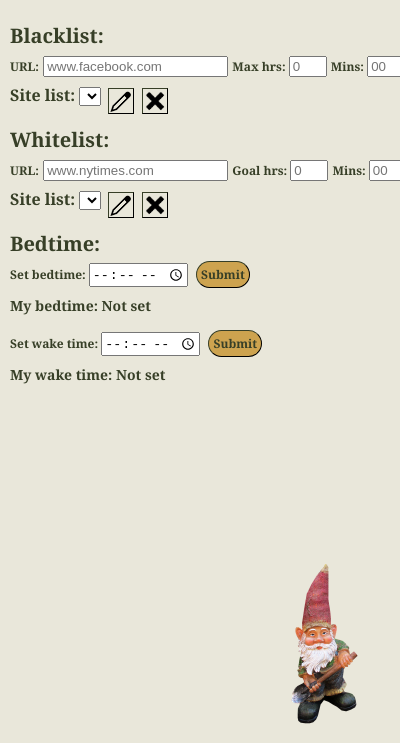
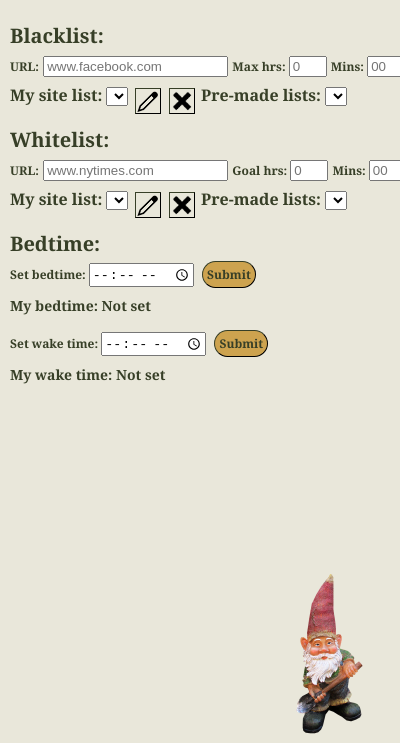
Before and after one commit to dreykhtman/scream-team, a browser extension: page Scream-Project/popup.html in a window 400 px wide. Both pictures are taken after a click on the button "Expand / Collapse". Shown: the part 111-854 px from the top of the page. Drawn offline with Linux system fonts and the light colour scheme.

Commit message:
added frontend for package drowdowns, added readme file

```diff
--- a/Scream-Project/popup.html
+++ b/Scream-Project/popup.html
@@ -39,13 +39,17 @@
           <input id="settings-redlist-section-form-submit" type="submit">
         </div>
         <div class="settings-redlist-section-form-dropdown">
-          <span>Site list:</span>
+          <span>My site list:</span>
           <select id="settings-redlist-section-form-dropdown-options"> <!-- dropdown list of sites -->
               <option selected disabled hidden value=''></option>
             </select>
-            <button id="redlist-edit-btn"></button>
-            <button id="redlist-delete-btn"></button>
+            <button id="redlist-edit-btn" title="Edit"></button>
+            <button id="redlist-delete-btn" title="Delete"></button>
           </form>
+          <span class="packages" id="settings-redlist-section-form-packages">Pre-made lists: </span>
+          <select id="settings-redlist-section-form-dropdown-options"> <!-- dropdown list of red packages -->
+              <option selected disabled hidden value=''></option>
+          </select>
         </div>
       </div> <!-- end blacklist section -->
 
@@ -62,13 +66,17 @@
             <input id="settings-greenlist-section-form-submit" type="submit">
           </div>
           <div class="settings-greenlist-section-form-dropdown">
-            <span>Site list:</span>
+            <span>My site list:</span>
             <select id="settings-greenlist-section-form-dropdown-options"> <!-- dropdown list of sites -->
                 <option selected disabled hidden value=''></option>
               </select>
-              <button id="greenlist-edit-btn"></button>
-              <button id="greenlist-delete-btn"></button>
+              <button id="greenlist-edit-btn" title="Edit"></button>
+              <button id="greenlist-delete-btn" title="Delete"></button>
           </form>
+          <span class="packages" id="settings-greenlist-section-form-packages">Pre-made lists: </span>
+          <select id="settings-redlist-section-form-dropdown-options"> <!-- dropdown list of green packages -->
+              <option selected disabled hidden value=''></option>
+          </select>
         </div>
       </div> <!-- end whitelist section -->
 
@@ -76,7 +84,7 @@
         <h2>Bedtime: </h2>
         <form id="settings-bedtime-section-form">
           <label>Set bedtime: </label>
-          <input id="settings-bedtime-section-form-input" type="time" name="timeInput"/>
+          <input id="settings-bedtime-section-form-input" class="time" type="time" name="timeInput"/>
           <input id="settings-bedtime-section-form-submit" type="submit">
         </form>
 
@@ -87,7 +95,7 @@
 
         <form id="settings-bedtime-section-waketime-form"><!-- waketime form starts -->
           <label>Set wake time: </label>
-          <input id="settings-bedtime-section-waketime-form-input" name="timeInput" type="time"/>
+          <input id="settings-bedtime-section-waketime-form-input" class="time" name="timeInput" type="time"/>
           <input id="settings-bedtime-section-waketime-form-submit" type="submit">
         </form>
 
--- a/Scream-Project/styles.css
+++ b/Scream-Project/styles.css
@@ -49,6 +49,10 @@ h1 {
 
 .hrs, .mins {
   width: 30px;
+}
+
+.time {
+  width: 100px;
 }
 
 input[type="submit"]  {
@@ -120,8 +124,8 @@ h3, p{
 #gnome {
   position: absolute;
   display: flex;
-  bottom: 0px;
-  right: 30px;
+  bottom: -10px;
+  right: 25px;
   height: 180px;
   z-index: 1;
 }
```
Also changed, not shown: Scream-Project/README.md (added).
